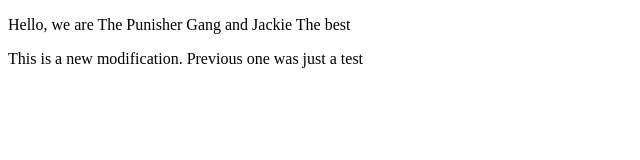
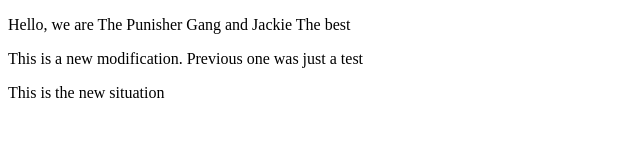
Before and after one commit to SantiagoRR17/REPO_NTD_PUNISHER_GANG, a plain HTML site: page index.html in a window 1280 px wide. Shown: the whole page, without its empty margins (0-640 px from the left). Drawn offline with Linux system fonts and the light colour scheme.

Commit message:
this is test number two

```diff
--- a/index.html
+++ b/index.html
@@ -8,5 +8,6 @@
 <body>
     <p>Hello, we are The Punisher Gang and Jackie The best</p>
     <p>This is a new modification. Previous one was just a test</p>
+    <p>This is the new situation</p>
 </body>
 </html>
```
